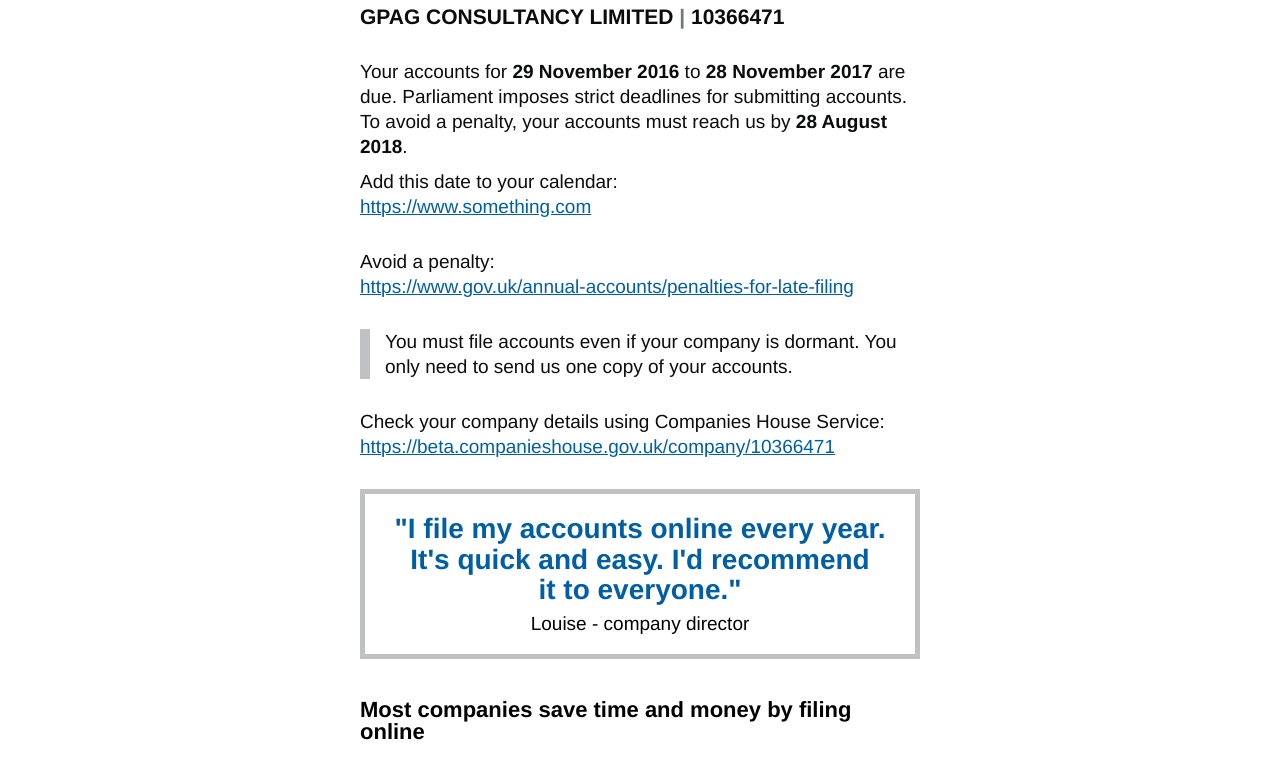
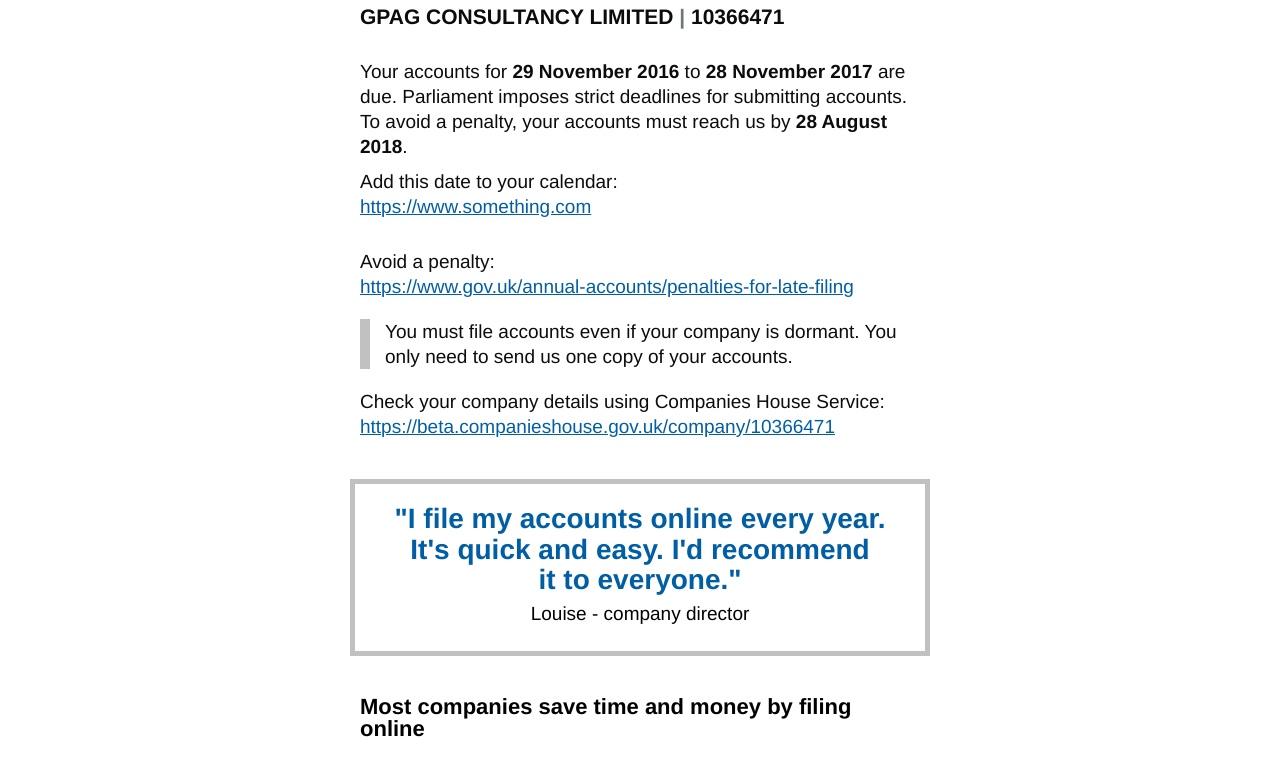
Before and after one commit to jfranciswebdesign/ad-hoc-prototypes, a plain HTML site: page app/views/accounts-reminder/accounts-due.html in a window 1280 px wide. Shown: the part 169-936 px from the top of the page. Drawn offline with Linux system fonts and the light colour scheme.

Commit message:
Removed divs and replaced with tables

```diff
--- a/app/views/accounts-reminder/accounts-due.html
+++ b/app/views/accounts-reminder/accounts-due.html
@@ -69,31 +69,46 @@
             <a href="https://www.something.com" style="color: #005ea5;">https://www.something.com</a>
           </p>
 
-          <p style="font-family: Helvetica, Arial, sans-serif; font-size: 19px; line-height: 1.315789474; margin: 30px 0 30px 0;">
+          <p style="font-family: Helvetica, Arial, sans-serif; font-size: 19px; line-height: 1.315789474; margin: 30px 0 0 0;">
             Avoid a penalty:<br/>
             <a href="https://www.gov.uk/annual-accounts/penalties-for-late-filing?utm_source=email-reminders&utm_medium=accounts-due-email" style="color: #005ea5;">https://www.gov.uk/annual-accounts/penalties-for-late-filing</a>
           </p>
-        </div>
-        <div style="border-left:10px solid #BFC1C3; padding-left:15px;">
+        </td>
+      </tr>
+      <tr>
 
-          <p style="font-family: Helvetica, Arial, sans-serif; font-size: 19px; line-height: 1.315789474; margin: 30px 0 30px 0;">
+        <td colspan="2" style="padding:10px">
+          <p style="font-family: Helvetica, Arial, sans-serif; font-size: 19px; line-height: 1.315789474; margin: 0; border-left:10px solid #bfc1c3; padding-left:15px;">
             You must file accounts even if your company is dormant. You only need to send us one copy of your accounts.</p>
-        </div>
-        <p style="font-family: Helvetica, Arial, sans-serif; font-size: 19px; line-height: 1.315789474; margin: 30px 0 30px 0;">
+        </td>
+      </tr>
+      <tr>
+
+        <td colspan="2" style="padding:10px">
+          <p style="font-family: Helvetica, Arial, sans-serif; font-size: 19px; line-height: 1.315789474; margin: 0 0 30px 0;">
 
             Check your company details using Companies House Service:<br/>
             <a href="https://beta.companieshouse.gov.uk/company/10366471?pk_campaign=email-reminders&pk_kwd=accounts-due-email" style="color: #005ea5;">https://beta.companieshouse.gov.uk/company/10366471</a>
           </p>
-        <div style="margin: 30px 0 40px 0; border:5px solid #bfc1c3; padding:10px 10px 3px 10px">
 
+        </td>
+      </tr>
+      <tr>
+
+        <td colspan="2" style="border:5px solid #bfc1c3; padding:10px;">
           <p style="font-family: Helvetica, Arial, sans-serif; padding-bottom:4px; margin-top:10px; margin-bottom:10px; font-size: 28px; line-height: 1.1; color:  #005ea5 ; font-weight:700; text-align:center;">
             "I file my accounts online every year.<br/>
             It's quick and easy. I'd recommend
             <br/>it to everyone."<br/>
             <span style="font-family: Helvetica, Arial, sans-serif; font-size: 19px; line-height: 1.315789474; color: #000; font-weight:400; text-align:right;">Louise - company director</span>
           </p>
-        </div>
-        <p style="font-family: Helvetica, Arial, sans-serif; font-size: 22px; line-height: 1; color: #000; margin:0; font-weight:700;">Most companies save time and money by filing online</p>
+        </td>
+      </tr>
+      <tr>
+
+        <td colspan="2" style="padding:10px">
+
+          <p style="font-family: Helvetica, Arial, sans-serif; font-size: 22px; line-height: 1; color: #000; margin: 30px 0 30px 0; font-weight:700;">Most companies save time and money by filing online</p>
 
           <p style="font-family: Helvetica, Arial, sans-serif; font-size: 19px; line-height: 1.315789474; margin: 30px 0 30px 0;">
             There are 3 ways to file online. Choose an option that suits your business.
```
Lines whose indentation alone changed are shown as unchanged.
